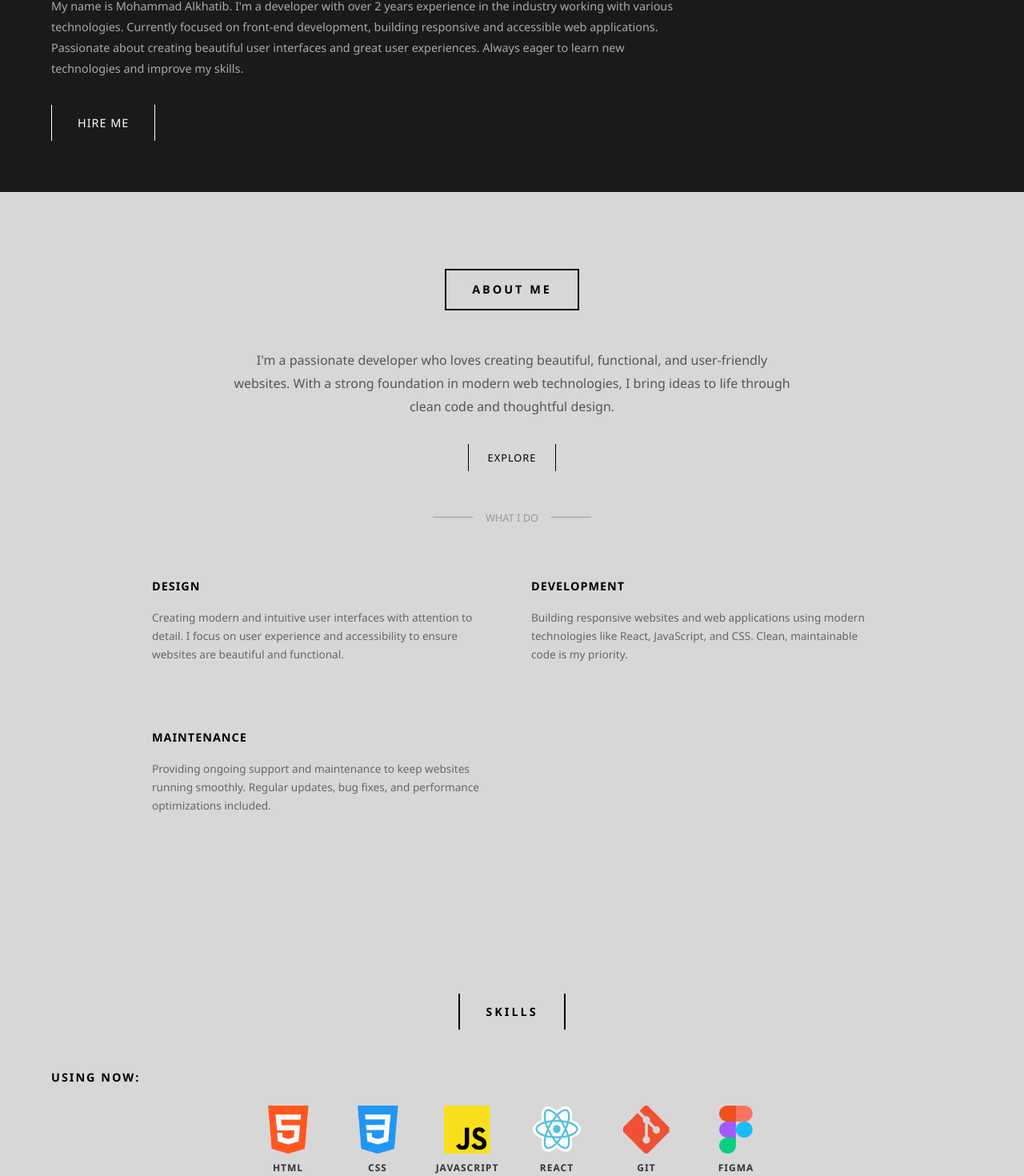
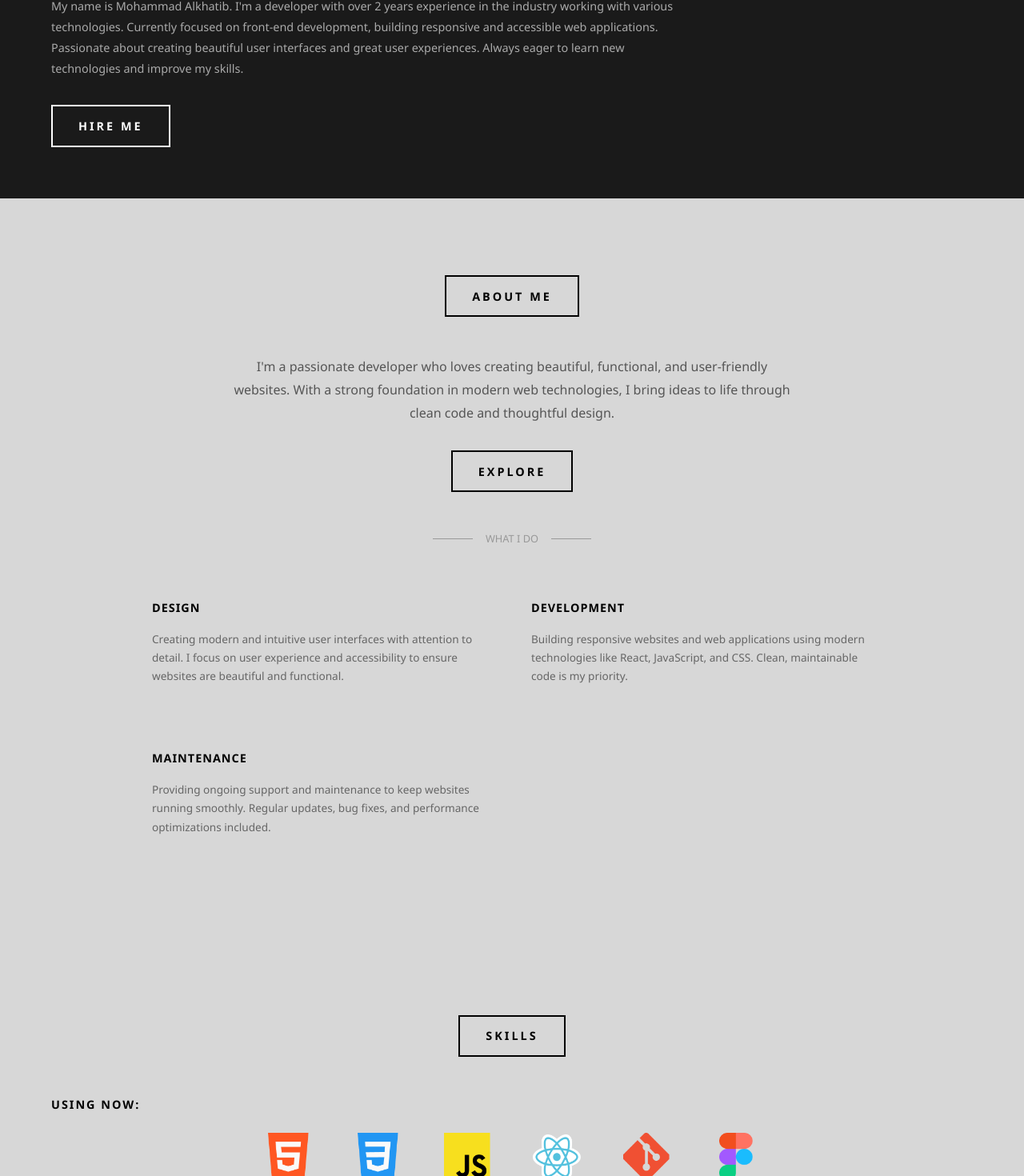
Before and after one commit to mhmdaadf/Porfolio, a React (Vite) app: page / in a window 1280 px wide. Shown: the part 931-2401 px from the top of the page at 80% size. Built offline with nearby package versions, Linux system fonts and the light colour scheme.

Commit message:
Refactor buttons to div elements in About, Hero, Projects, and Skills sections; update corresponding styles for consistency

```diff
--- a/src/Sections/About.jsx
+++ b/src/Sections/About.jsx
@@ -13,7 +13,7 @@ function About() {
           and thoughtful design.
         </p>
 
-        <button className='explore-btn'>EXPLORE</button>
+        <div className='explore-btn'>EXPLORE</div>
 
         <div className='what-i-do'>
           <span></span>
--- a/src/Sections/Hero.jsx
+++ b/src/Sections/Hero.jsx
@@ -48,7 +48,7 @@ function Hero() {
           Passionate about creating beautiful user interfaces and great user experiences. Always eager to learn new
           technologies and improve my skills.
         </p>
-        <button className="hire-btn">HIRE ME</button>
+        <div className="hire-btn">HIRE ME</div>
       </section>
     </>
   );
--- a/src/Sections/Projects.jsx
+++ b/src/Sections/Projects.jsx
@@ -24,7 +24,7 @@ function Projects() {
     <section className='projects' id='projects'>
       <div className='projects-container'>
         <div className='projects-header'>
-          <button className='project-btn'>PROJECTS</button>
+          <div className='project-btn'>PROJECTS</div>
         </div>
         <div className='projects-grid'>
           {projects.map(project => (
--- a/src/Sections/Skills.jsx
+++ b/src/Sections/Skills.jsx
@@ -14,7 +14,7 @@ function Skills() {
   return (
     <section className='skills' id='skills'>
       <div className='skills-container'>
-        <button className='skills-btn'>SKILLS</button>
+        <div className='skills-btn'>SKILLS</div>
         <div className='skills-category'>
           <h3>Using Now:</h3>
           <div className='skills-grid'>
--- a/src/Styles/About.css
+++ b/src/Styles/About.css
@@ -32,21 +32,13 @@
 }
 
 .explore-btn {
-  background-color: transparent;
-  border: 1px solid #000;
-  border-bottom: 0;
-  border-top: 0;
-  padding: 0.5rem 1.5rem;
-  cursor: pointer;
-  font-size: 0.8rem;
-  letter-spacing: 1px;
+  display: inline-block;
+  border: 2px solid #000;
+  padding: 0.8rem 2rem;
+  font-size: 0.9rem;
+  letter-spacing: 3px;
+  font-weight: 600;
   margin-bottom: 3rem;
-  transition: all 0.3s ease;
-}
-
-.explore-btn:hover {
-  background-color: #000;
-  color: #fff;
 }
 
 .what-i-do {
--- a/src/Styles/Hero.css
+++ b/src/Styles/Hero.css
@@ -146,21 +146,13 @@
 }
 
 .hire-btn {
-  background-color: transparent;
-  border: 1px solid #fff;
-  border-bottom: 0;
-  border-top: 0;
+  display: inline-block;
+  border: 2px solid #fff;
   color: #fff;
   padding: 0.8rem 2rem;
-  cursor: pointer;
   font-size: 0.9rem;
-  letter-spacing: 1px;
-  transition: all 0.3s ease;
-}
-
-.hire-btn:hover {
-  background-color: #fff;
-  color: #000;
+  letter-spacing: 3px;
+  font-weight: 600;
 }
 
 /* Responsive */
--- a/src/Styles/Projects.css
+++ b/src/Styles/Projects.css
@@ -34,21 +34,11 @@
 .project-btn {
   display: inline-block;
   border: 2px solid #fff;
-  border-bottom: 0;
-  border-top: 0;
   padding: 0.8rem 2rem;
   font-size: 0.9rem;
   letter-spacing: 3px;
   font-weight: 600;
-  background: transparent;
   color: #fff;
-  cursor: pointer;
-  transition: all 0.3s ease;
-}
-
-.project-btn:hover {
-  background-color: #fff;
-  color: #000;
 }
 
 /* Projects Grid */
--- a/src/Styles/Skills.css
+++ b/src/Styles/Skills.css
@@ -16,21 +16,11 @@
 .skills-btn {
   display: inline-block;
   border: 2px solid #000;
-  border-bottom: 0;
-  border-top: 0;
   padding: 0.8rem 2rem;
   font-size: 0.9rem;
   letter-spacing: 3px;
   font-weight: 600;
   margin-bottom: 3rem;
-  background: transparent;
-  cursor: pointer;
-  transition: all 0.3s ease;
-}
-
-.skills-btn:hover {
-  background-color: #000;
-  color: #fff;
 }
 
 .skills-category {
```
